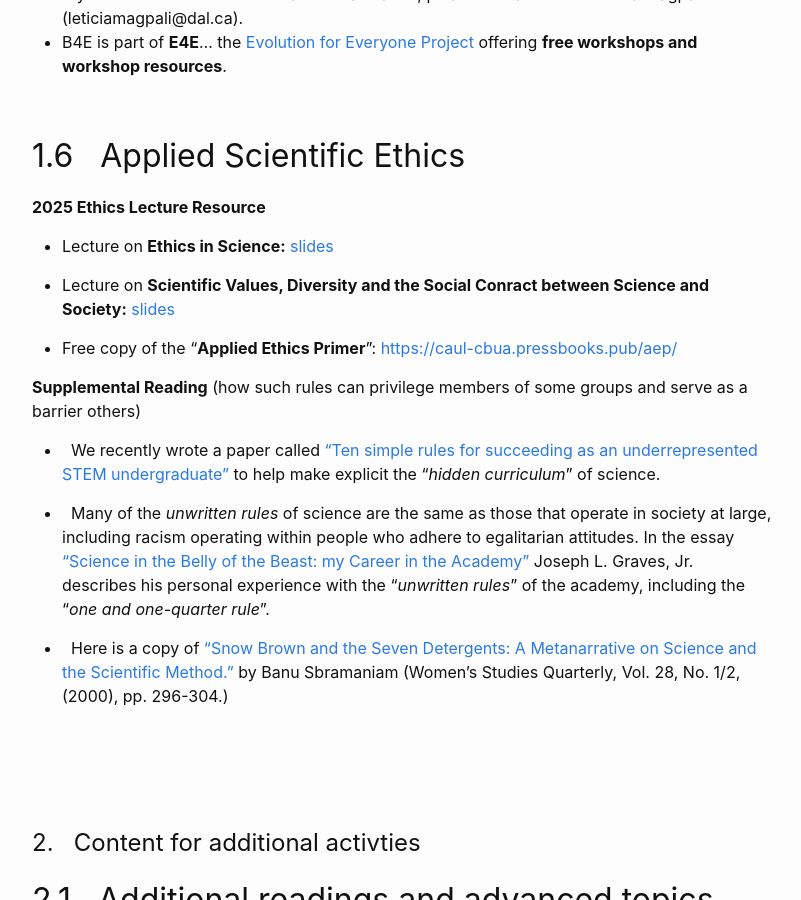
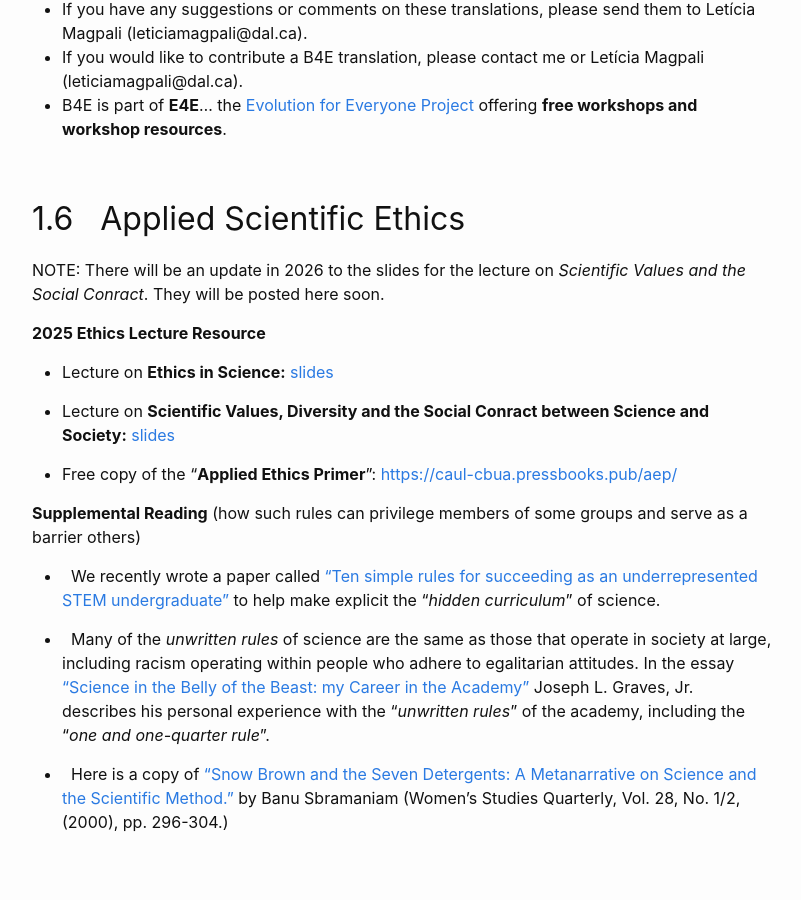
Before and after one commit to molevolworkshop/molevolworkshop.github.io, a Jekyll site: the page built from faculty/bielawski/bielawski.md, in a window 1280 px wide and 900 px high, scrolled down 2963 px. Shown: the whole window, without its empty margins (238-1039 px from the left). Built offline with Jekyll 4.4.1, drawn with Linux system fonts in a browser that asks for light colours; some of the changed text lies outside the part shown.

Commit message:
Update bielawski.md
Minor notes about upcoming slide updates

```diff
--- a/faculty/bielawski/bielawski.md
+++ b/faculty/bielawski/bielawski.md
@@ -87,6 +87,7 @@ permalink: /faculty-bielawski/
 
 <a name="anchor_1.3"></a>
 ## 1.3 &nbsp; Lecture slides
+Note: Current slides are from 2025. There will only be minor updates for 2026, whcih will be posted during the workshop
 
 * **Lecture slides (Part 1), Intro to the Neutral & Nearly Neutral Theories of Molecular Evolution:** [slide set 1](http://awarnach.mathstat.dal.ca/~joeb/PAML_lab/slides/Bielawski_lecture_PART_1.pdf)
 <br>
@@ -132,6 +133,8 @@ Translations developed as part of the [Bioinfromatics-4-Everyone](https://github
 
 <a name="anchor_1.6"></a>
 ## 1.6 &nbsp; Applied Scientific Ethics
+
+NOTE: There will be an update in 2026 to the slides for the lecture on *Scientific Values and the Social Conract*. They will be posted here soon.
 
 **2025 Ethics Lecture Resource**
 
```
